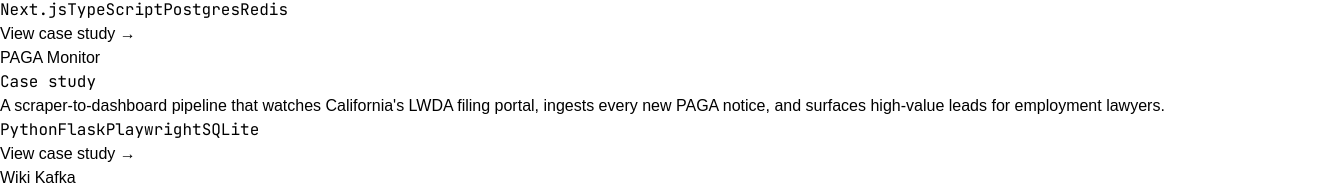
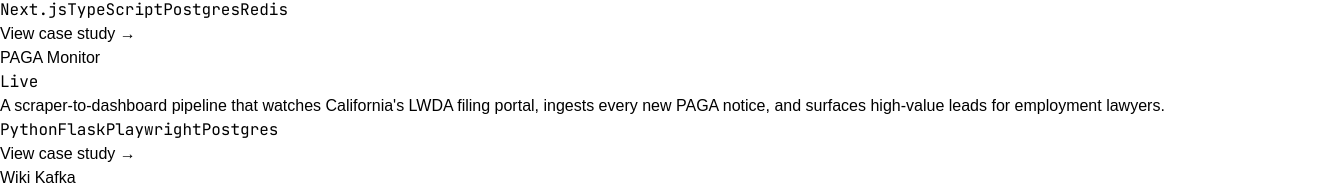
Before and after one commit to Mohith174/React-Portfolio, a React (Vite) app: page / in a window 1280 px wide. Shown: the part 3517-3707 px from the top of the page, 1343 px wide, since content can reach past the window. Built offline with nearby package versions, Linux system fonts and the light colour scheme; a web font is replaced by a local one.

Commit message:
Link PAGA Monitor to its live deployment and repo

```diff
--- a/src/data/projects.js
+++ b/src/data/projects.js
@@ -49,10 +49,10 @@
     tagline: "Turns California's PAGA labor-filing database into scored, searchable leads.",
     summary:
       "A scraper-to-dashboard pipeline that watches California's LWDA filing portal, ingests every new PAGA notice, and surfaces high-value leads for employment lawyers.",
-    status: "showcase",
-    repoUrl: null,
-    liveUrl: null,
-    tech: ["Python", "Flask", "Playwright", "SQLite"],
+    status: "live",
+    repoUrl: "https://github.com/Mohith174/paga-monitor",
+    liveUrl: "https://paga-monitor.vercel.app",
+    tech: ["Python", "Flask", "Playwright", "Postgres"],
     problem:
       "PAGA notices are public records, but they sit behind a Salesforce search portal with no API, no feed, and no alerts. For plaintiff firms, seeing a filing first is the whole game. PAGA Monitor polls the portal, dedupes what it finds, and scores each case so the best leads surface immediately.",
     decisions: [
@@ -61,27 +61,28 @@
         body: "The portal is a Salesforce Visualforce app. Instead of parsing rendered tables, a headless browser submits the real search form (required for the signed session) and then invokes the site's own remoting endpoint, getting a month of filings as structured JSON in about three seconds.",
       },
       {
-        title: "Content-hash dedup makes every scrape idempotent",
-        body: "Each case is hashed over its key fields, so the 5-minute poller and multi-month backfills share one write path: every row classifies as new, amended, or duplicate. Re-scraping an overlapping date range can't corrupt the data.",
+        title: "Ingestion and serving are split on purpose",
+        body: "A hosted, browser-based scraper is unreliable, so the Playwright worker runs separately and writes to Postgres; the Flask dashboard is stateless and only reads it, so it deploys cleanly to Vercel with zero knowledge of how the data got there.",
       },
     ],
     stack: [
       { component: "Scraper", tech: "Playwright (headless Chromium) → Visualforce remoting API" },
-      { component: "Storage", tech: "SQLite (cases, runs, notes, activity log)" },
-      { component: "Dashboard", tech: "Flask + Jinja2 (leads, priority queue, analytics, CSV export)" },
+      { component: "Storage", tech: "Postgres (Neon) — cases, runs, notes, activity log" },
+      { component: "Dashboard", tech: "Flask + Jinja2, deployed on Vercel" },
       { component: "Scoring", tech: "Rule-based lead scorer with alert thresholds" },
       { component: "Scheduler", tech: "5-minute polling during business hours" },
     ],
     diagram: `LWDA filing portal (Salesforce)
         |
         v
-Playwright: submit search form --> invoke remoting API --> JSON
+Playwright worker: submit search form --> invoke remoting API --> JSON
         |
         v
-Parser + content hash --> new / amended / duplicate
-        |
-        v
-SQLite --> Flask dashboard (leads . priority . analytics . CSV)`,
+Parser + content hash --> new / amended / duplicate --> Postgres (Neon)
+                                                              |
+                                                              v
+                                          Flask dashboard (leads . priority . analytics . CSV)
+                                          -- deployed on Vercel, reads Postgres only`,
     screenshots: [],
     metrics: [
       { label: "Cases tracked", value: "24,000+" },
```
